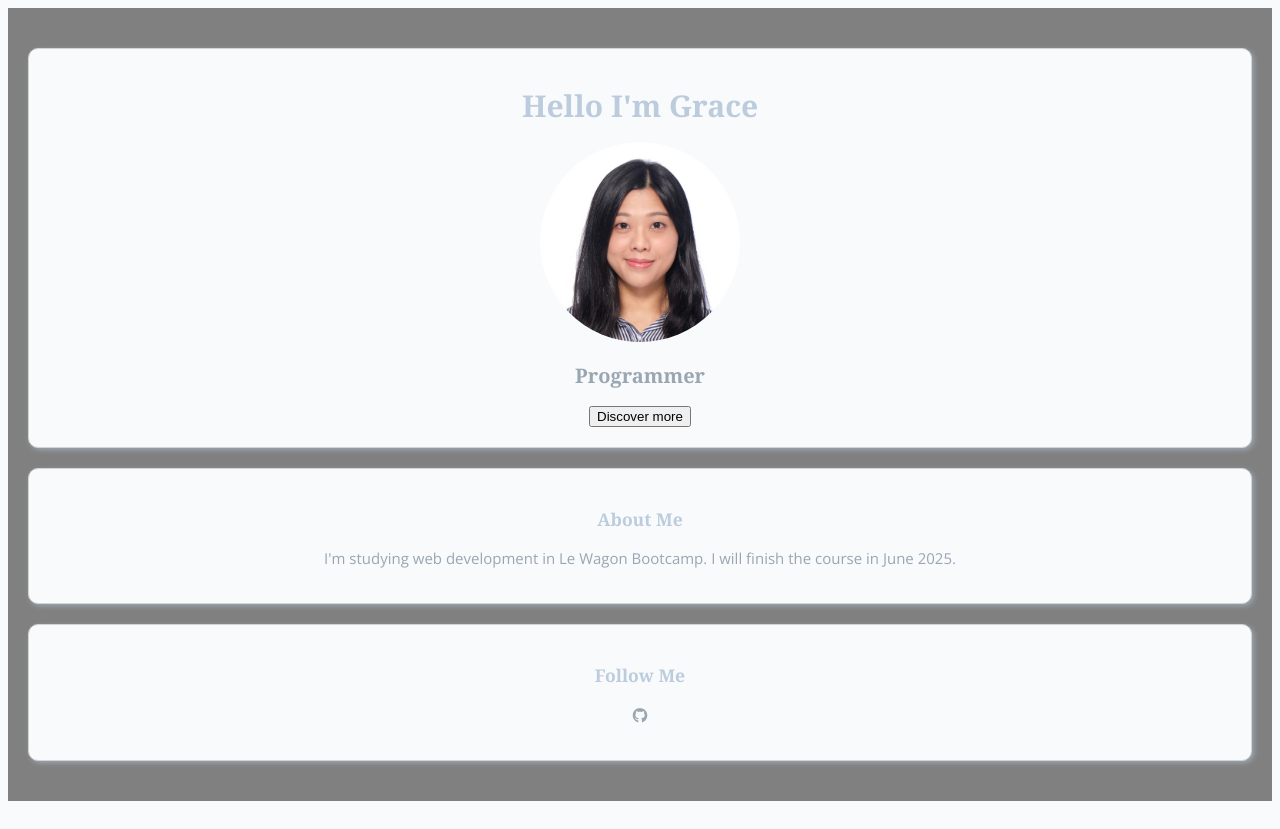
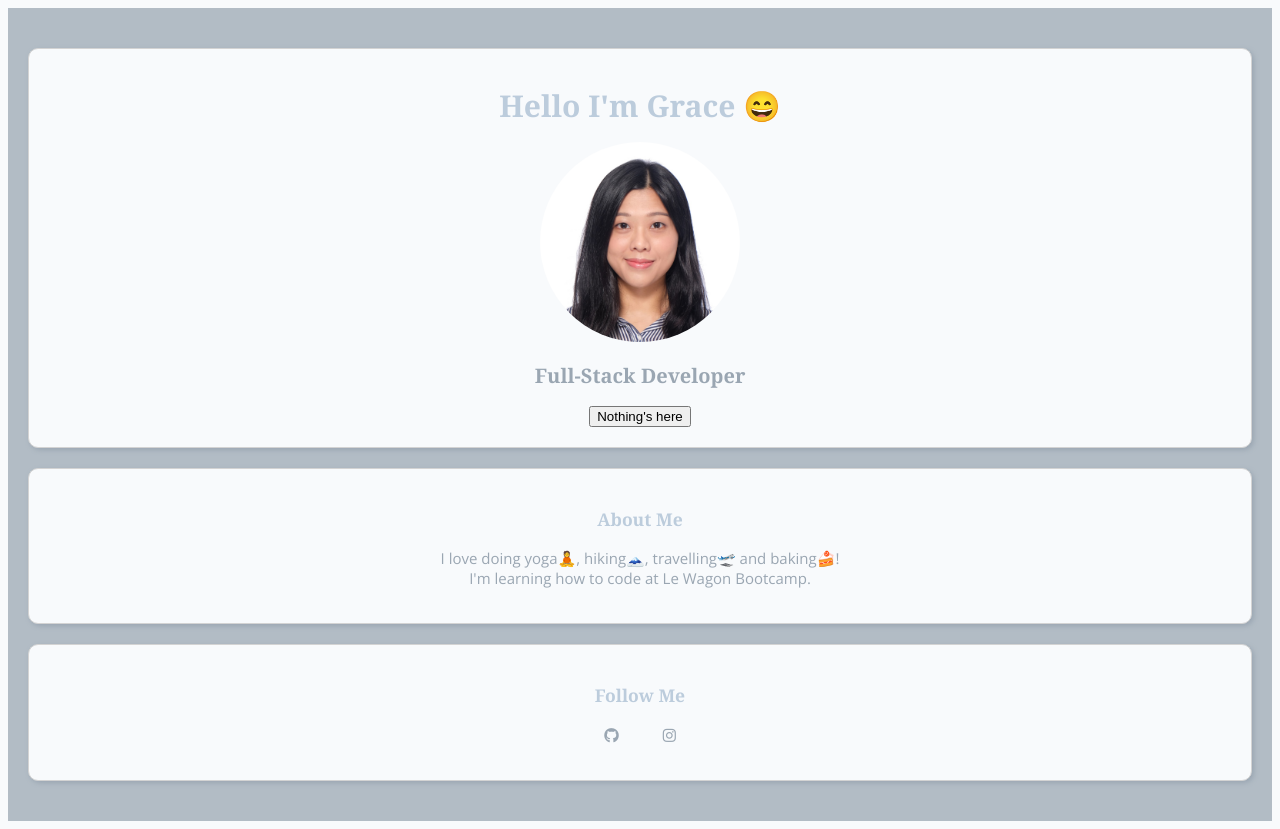
Before and after one commit to ynmg/profile, a plain HTML site: page index.html in a window 1280 px wide. Drawn offline with nearby package versions, Linux system fonts and the light colour scheme.

Commit message:
make my profile prettier

```diff
--- a/index.html
+++ b/index.html
@@ -10,21 +10,22 @@
   <body>
     <div class="container">
       <div class="card-white text-center">
-        <h1>Hello I'm Grace</h1>
+        <h1>Hello I'm Grace &#128516 </h1>
         <img class="img-circle" src="images/profile_picture.jpeg" alt="My picture">
-        <h2>Programmer</h2>
-        <button type="button">Discover more</button>
+        <h2>Full-Stack Developer</h2>
+        <button type="button" class="button">Nothing's here</button>
       </div>
       <div class="card-white text-center">
         <h3>About Me</h3>
-        <p>I'm studying web development in Le Wagon Bootcamp.
-        I will finish the course in June 2025.
+        <p>I love doing yoga&#129496, hiking&#128507, travelling&#128747 and baking&#127856!<br>
+        I'm learning how to code at Le Wagon Bootcamp.
         </p>
       </div>
       <div class="card-white text-center">
         <h3>Follow Me</h3>
         <ul class="list-inline">
           <li><a href="https://github.com/ynmg" target="_blank"><i class="fa-brands fa-github"></i></a></li>
+          <li><a href="https://www.instagram.com/theyogi_grace/" target="_blank"><i class="fa-brands fa-instagram"></i></i></a></li>
         </ul>
       </div>
     </div>
--- a/style.css
+++ b/style.css
@@ -65,7 +65,7 @@ a:hover{
 .container {
   margin: 0, auto;
   padding: 20px;
-  background-color: gray;
+  background-color: rgb(178, 188, 197);
 }
 
 .card-white{
@@ -90,3 +90,13 @@ a:hover{
   display: inline-block;
   padding: 0px 20px;
 }
+
+
+.button {
+  transition-duration: 0.4s;
+}
+
+.button:hover {
+  background-color: #7990ab;
+  color: white;
+}
```
